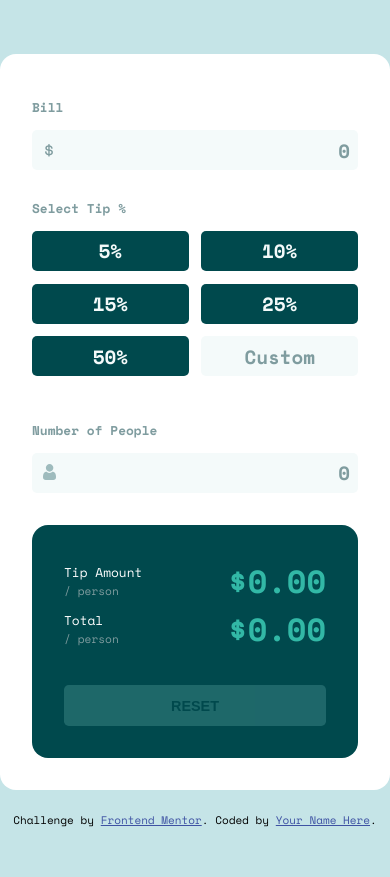
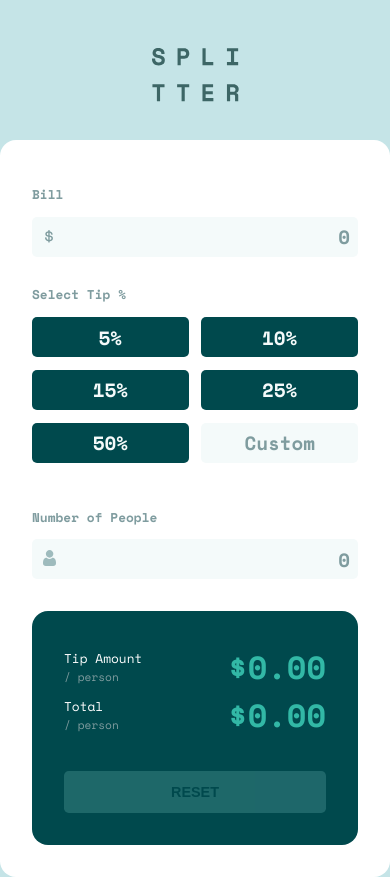
Before and after one commit to Sung-jin-Lim/Tip-Calculator, a plain HTML site: page index.html in a window 390 px wide. Before the commit the page ends 844 px from the top, so only its background shows below. Drawn offline with nearby package versions, Linux system fonts and the light colour scheme.

Commit message:
more responsive

```diff
--- a/_mobile.scss
+++ b/_mobile.scss
@@ -1,7 +1,18 @@
 @media only screen and (max-width: 768px) {
+  body {
+    flex-direction: column;
+    width: 100%;
+    height: fit-content;
+  }
+
+  .mainText {
+    margin-bottom: 2rem;
+    margin-top: 3rem;
+  }
+
   .container {
     display: grid;
-    width: 100%;
+    width: fit-content;
     grid-template-rows: 2;
     grid-template-columns: none;
     gap: 1rem;
@@ -19,4 +30,8 @@
   .inactive {
     margin-top: 2rem;
   }
+
+  .attribution {
+    display: none;
+  }
 }
--- a/index.html
+++ b/index.html
@@ -22,7 +22,9 @@
 
     <title>Frontend Mentor | Tip calculator app</title>
   </head>
+
   <body>
+    <div class="mainText"><img src="images/logo.svg" alt="logo" /></div>
     <div class="container">
       <div class="left">
         <div class="desc">Bill</div>
@@ -81,7 +83,7 @@
       Challenge by
       <a href="https://www.frontendmentor.io?ref=challenge" target="_blank"
         >Frontend Mentor</a
-      >. Coded by <a href="#">Your Name Here</a>.
+      >. Coded by <a href="#">SuspiciousCouch</a>.
     </div>
     <!-- javascript -->
     <script src="index.js"></script>
--- a/style.scss
+++ b/style.scss
@@ -38,9 +38,14 @@ body {
   background-color: $grayishcyan;
   font-family: "Space Mono", monospace;
   display: flex;
+  flex-direction: column;
   justify-content: center;
   align-items: center;
   margin: 0;
+}
+
+.mainText {
+  margin-bottom: 4rem;
 }
 
 .container {
```
Also changed, not shown: css/style.css, 1 other file.
